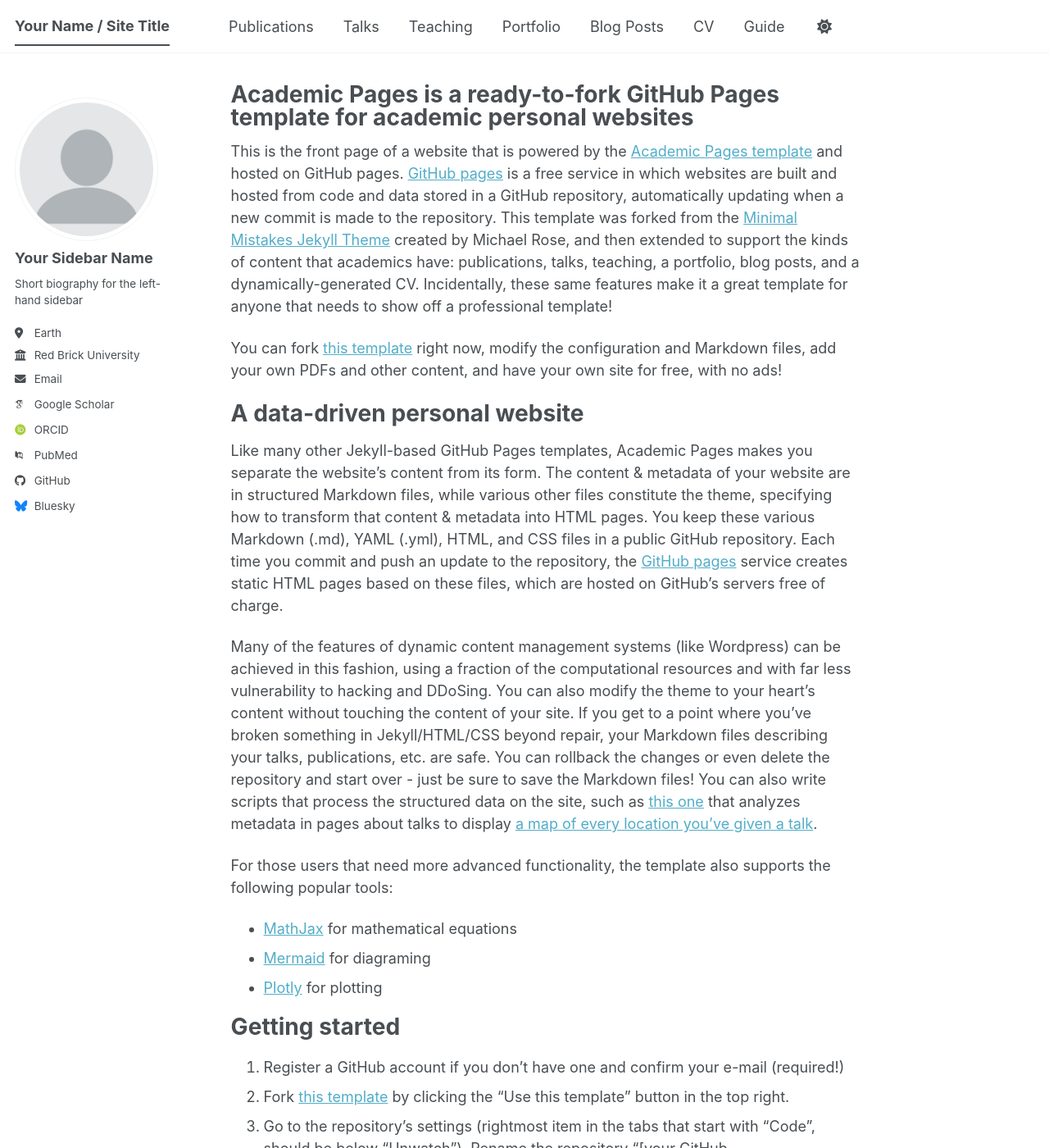
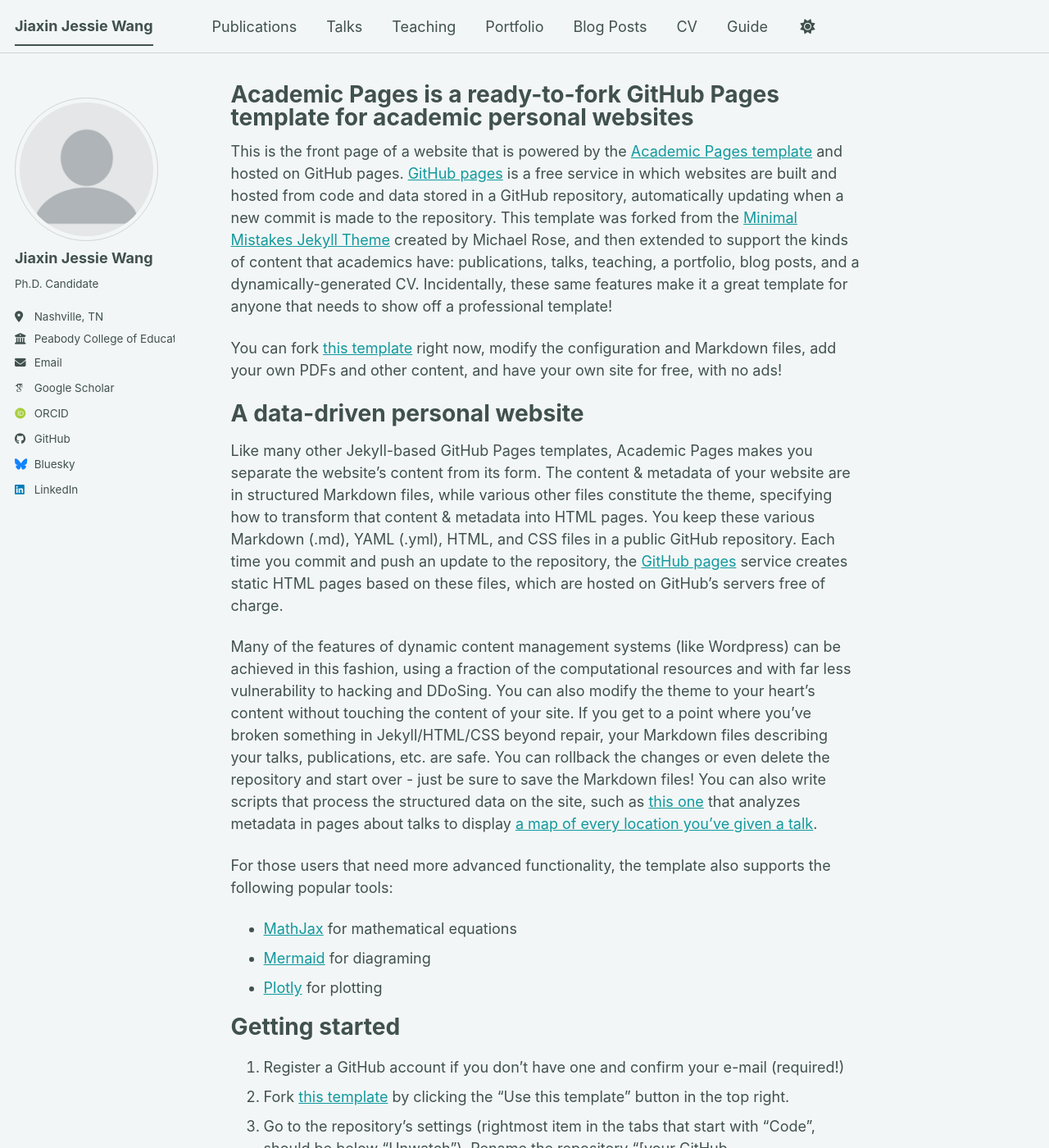
Before and after one commit to jiaxinjessiewang/jiaxinjessiewang.github.io, a Jekyll site: the page built from _pages/about.md, in a window 1280 px wide and 1400 px high. Shown: the whole window at 82% size. Built offline with Jekyll 4.4.1, drawn with Linux system fonts in a browser that asks for light colours; some web fonts are replaced; a script bundle is joined from its source files by our own code; library files that are not in the unit come from our copies; some of the changed text lies outside the part shown.

Commit message:
Update _config.yml

```diff
--- a/_config.yml
+++ b/_config.yml
@@ -8,12 +8,12 @@
 
 # Basic Site Settings
 locale                   : "en-US"
-site_theme               : "default" # The available themes options are "default", "air", "sunrise", "mint", "dirt" and "contrast"
-title                    : "Your Name / Site Title"
+site_theme               : "mint" # The available themes options are "default", "air", "sunrise", "mint", "dirt" and "contrast"
+title                    : "Jiaxin Jessie Wang"
 title_separator          : "-"
-name                     : &name "Your Name"
-description              : &description "Your Name's academic portfolio"   # Update this with a general description of your site, this is the default if not overridden by a page
-url                      : https://academicpages.github.io # The base hostname & protocol for your site e.g. "https://[your GitHub username].github.io",
+name                     : &name "Jiaxin Jessie Wang"
+description              : &description "Educator, Researcher, Advocate"   # Update this with a general description of your site, this is the default if not overridden by a page
+url                      : https://jiaxinjessiewang.github.io # The base hostname & protocol for your site e.g. "https://[your GitHub username].github.io",
                                                            # or if you already have some other page hosted on Github then use "https://[your GitHub username].github.io/[Your Repo Name]"
 baseurl                  : "" # the subpath of your site, e.g. "/blog"
 repository               : "academicpages/academicpages.github.io"
@@ -24,24 +24,24 @@ repository               : "academicpages/academicpages.github.io"
 author:
   # Biographic information
   avatar           : "profile.png"
-  name             : "Your Sidebar Name"
+  name             : "Jiaxin Jessie Wang"
   pronouns         : # example: "she/her"
-  bio              : "Short biography for the left-hand sidebar"
-  location         : "Earth"
-  employer         : "Red Brick University"
+  bio              : "Ph.D. Candidate"
+  location         : "Nashville, TN"
+  employer         : "Peabody College of Education, Vanderbilt University"
   uri              : # URL
-  email            : "none@example.org"
+  email            : "jiaxinjessie.wang@vanderbilt.edu"
 
   # Academic websites
   academia         : # URL
   arxiv            : # URL - Update with the correct link to your profile
-  googlescholar    : "https://scholar.google.com/citations?user=PS_CX0AAAAAJ"
+  googlescholar    : "https://scholar.google.com/citations?user=U7rtIk4AAAAJ&hl=en&oi=ao"
   inspire-hep      : # URL
   impactstory      : # URL
-  orcid            : "https://orcid.org/yourorcidurl"
+  orcid            : "https://orcid.org/0000-0002-5771-5803"
   semantic         : # URL
   ssrn             : # URL
-  pubmed           : "https://www.ncbi.nlm.nih.gov/pubmed/?term=john+snow"
+  pubmed           : # URL
   researchgate     : # URL
   scopus           : # URL
   zotero           : # URL
@@ -66,7 +66,7 @@ author:
   keybase          : # Username
   instagram        : # Username
   lastfm           : # Username
-  linkedin         : # Username
+  linkedin         : "jxjwang"
   mastodon         : # URL
   medium           : # URL
   pinterest        : # Username
```
